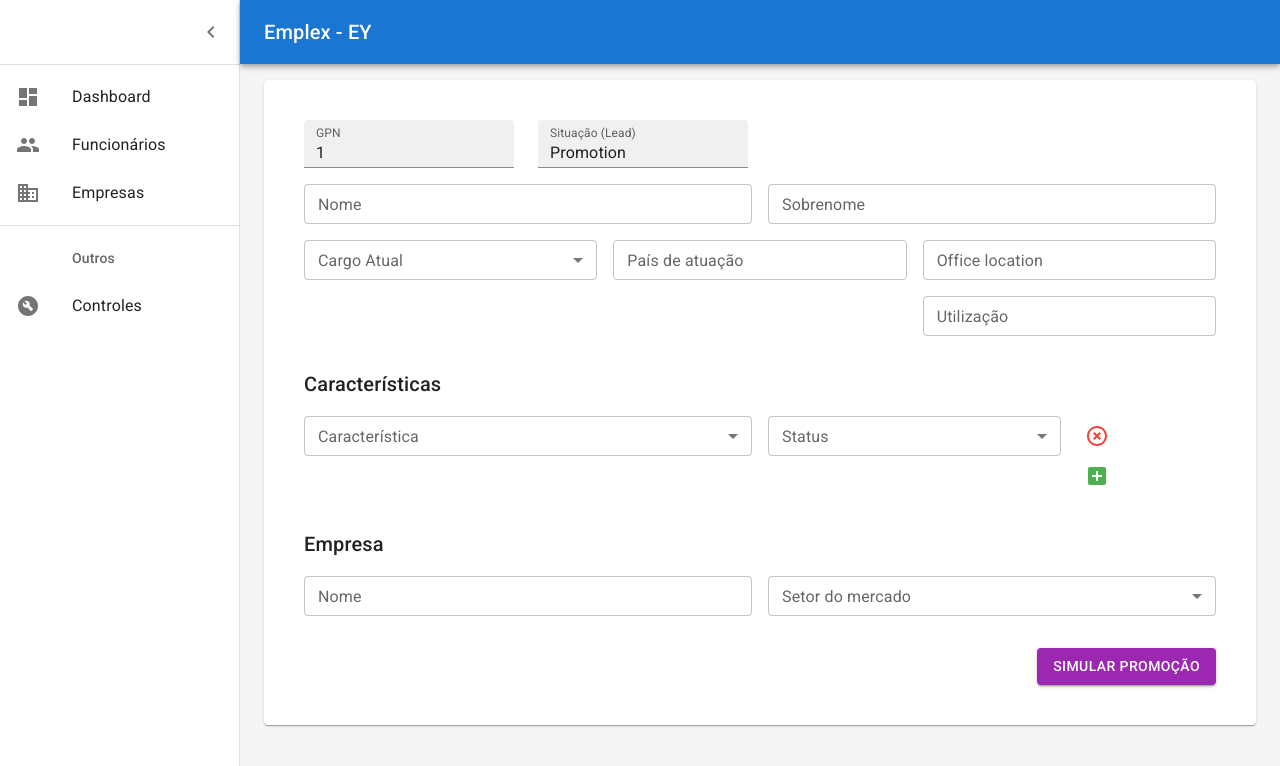
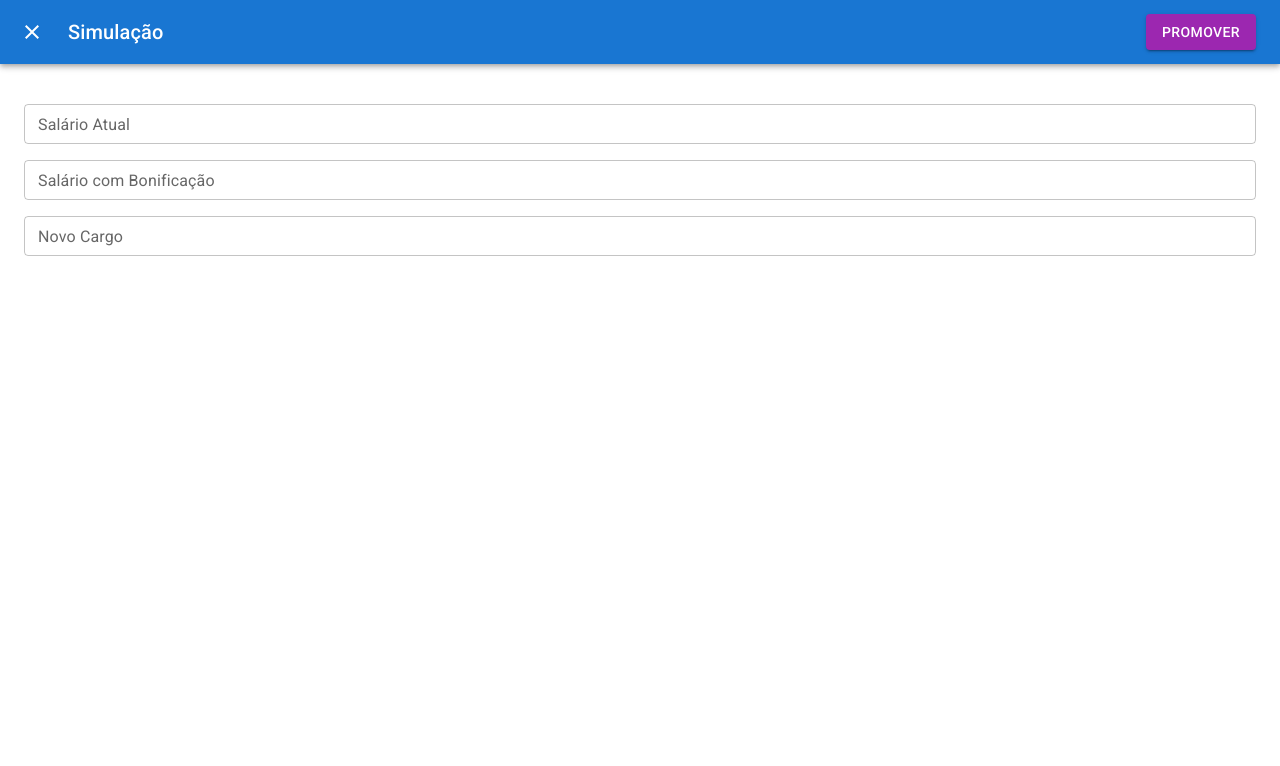
Before and after one commit to Gabroiz/eychallenge, a Next.js app: page /dashboard/employees/1 in a window 1280 px wide. Both pictures are taken after a click on the button "SIMULAR PROMOÇÃO". Shown: the top 766 px of the page. Built offline with nearby package versions, Linux system fonts and the light colour scheme.

Commit message:
clear code

```diff
--- a/src/pages/dashboard/employees/[id].tsx
+++ b/src/pages/dashboard/employees/[id].tsx
@@ -1,9 +1,9 @@
 import * as React from 'react';
 import Button from '@mui/material/Button';
-import { Paper, IconButton, Grid, TextField, Typography, Select, MenuItem, InputLabel, SelectChangeEvent, FormControl, Box } from '@mui/material';
+import { Paper, IconButton, Grid, TextField, Select, MenuItem, InputLabel, SelectChangeEvent, FormControl, Box, Dialog, AppBar, Toolbar, Typography, Container } from '@mui/material';
 import { AddBox, HighlightOff} from '@mui/icons-material';
 import { green, red } from '@mui/material/colors';
-
+import CloseIcon from '@mui/icons-material/Close';
 
 import AdapterDateFns from '@mui/lab/AdapterDateFns';
 import LocalizationProvider from '@mui/lab/LocalizationProvider';
@@ -28,6 +28,14 @@
         setCurrentPosition(event.target.value);
         setBusiness(event.target.value);
     };
+
+    const [open, setOpen] = React.useState(false);
+    const handleClickOpen = () => {
+        setOpen(true);
+    }
+    const handleClose = () => {
+        setOpen(false);
+    }
 
     return (
         <React.Fragment>
@@ -135,7 +143,42 @@
                     </Grid>
                     <Grid item xs={12} md={12} marginTop={2}>
                         <Box sx={{ display: 'flex', flexDirection: 'row-reverse' }}>
-                            <Button color="secondary" variant="contained">Simular Promoção</Button>
+                            <Button color="secondary" variant="contained" onClick={handleClickOpen}>Simular Promoção</Button>
+                            <Dialog
+                                fullScreen
+                                open={open}
+                                onClose={handleClose}>
+                                <AppBar sx={{ position: 'relative' }}>
+                                <Toolbar>
+                                    <IconButton
+                                    edge="start"
+                                    color="inherit"
+                                    onClick={handleClose}
+                                    aria-label="close">
+                                    <CloseIcon />
+                                    </IconButton>
+                                    <Typography sx={{ ml: 2, flex: 1 }} variant="h6" component="div">
+                                        Simulação
+                                    </Typography>
+                                    <Button autoFocus color="secondary" variant="contained" onClick={handleClose}>
+                                        Promover
+                                    </Button>
+                                </Toolbar>
+                                </AppBar>
+                                <Container maxWidth="xl" sx={{p:5}}>
+                                    <Grid container spacing={2}>
+                                        <Grid item xs={12}>
+                                            <TextField fullWidth id="outlined-basic" label="Salário Atual" variant="outlined" size="small"/>
+                                            </Grid>
+                                            <Grid item xs={12}>
+                                            <TextField fullWidth id="outlined-basic" label="Salário com Bonificação" variant="outlined" size="small"/>
+                                            </Grid>
+                                            <Grid item xs={12}>
+                                            <TextField fullWidth id="outlined-basic" label="Novo Cargo" variant="outlined" size="small"/>
+                                        </Grid>
+                                    </Grid>
+                                </Container>
+                            </Dialog>
                         </Box>
                     </Grid>
 
```
